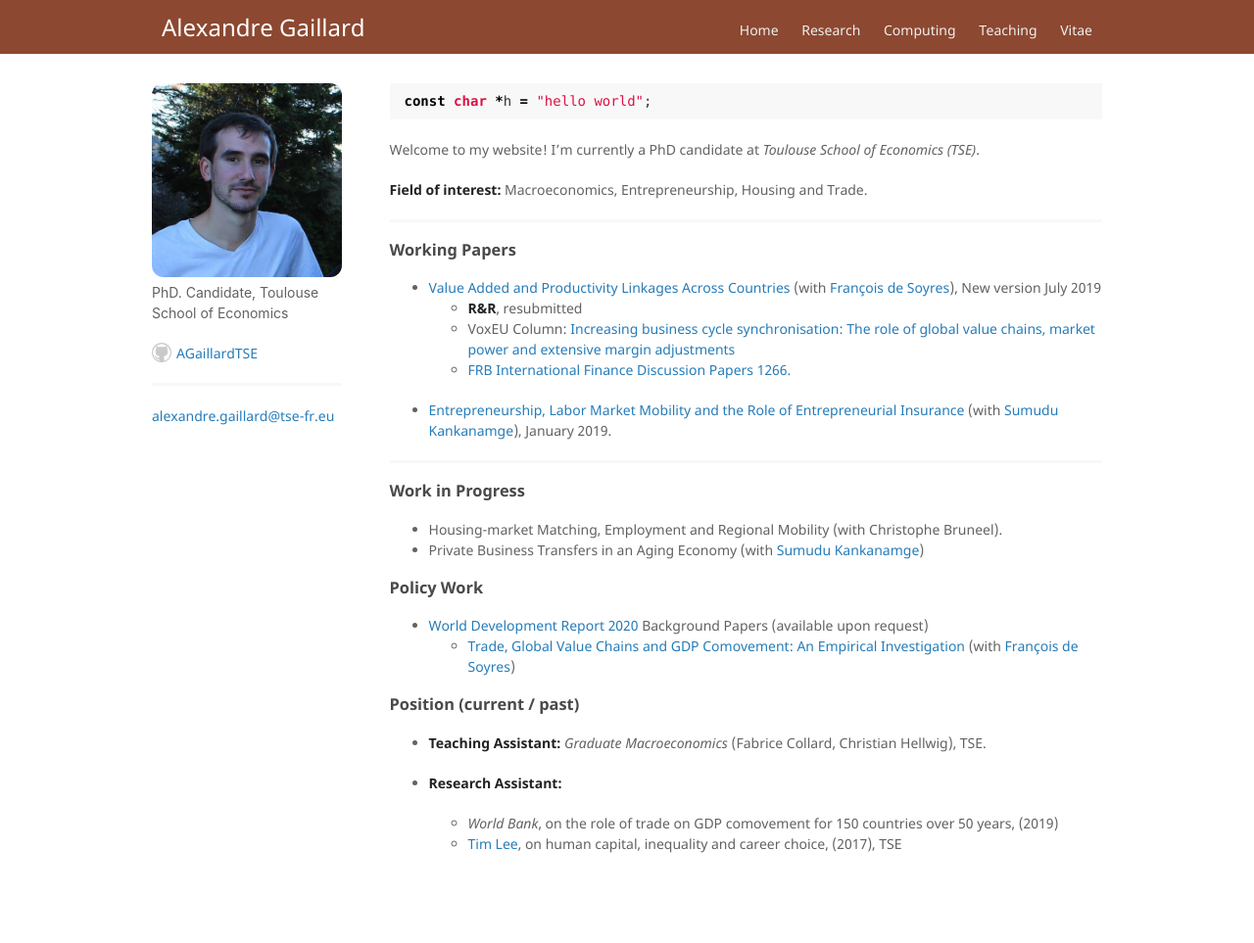
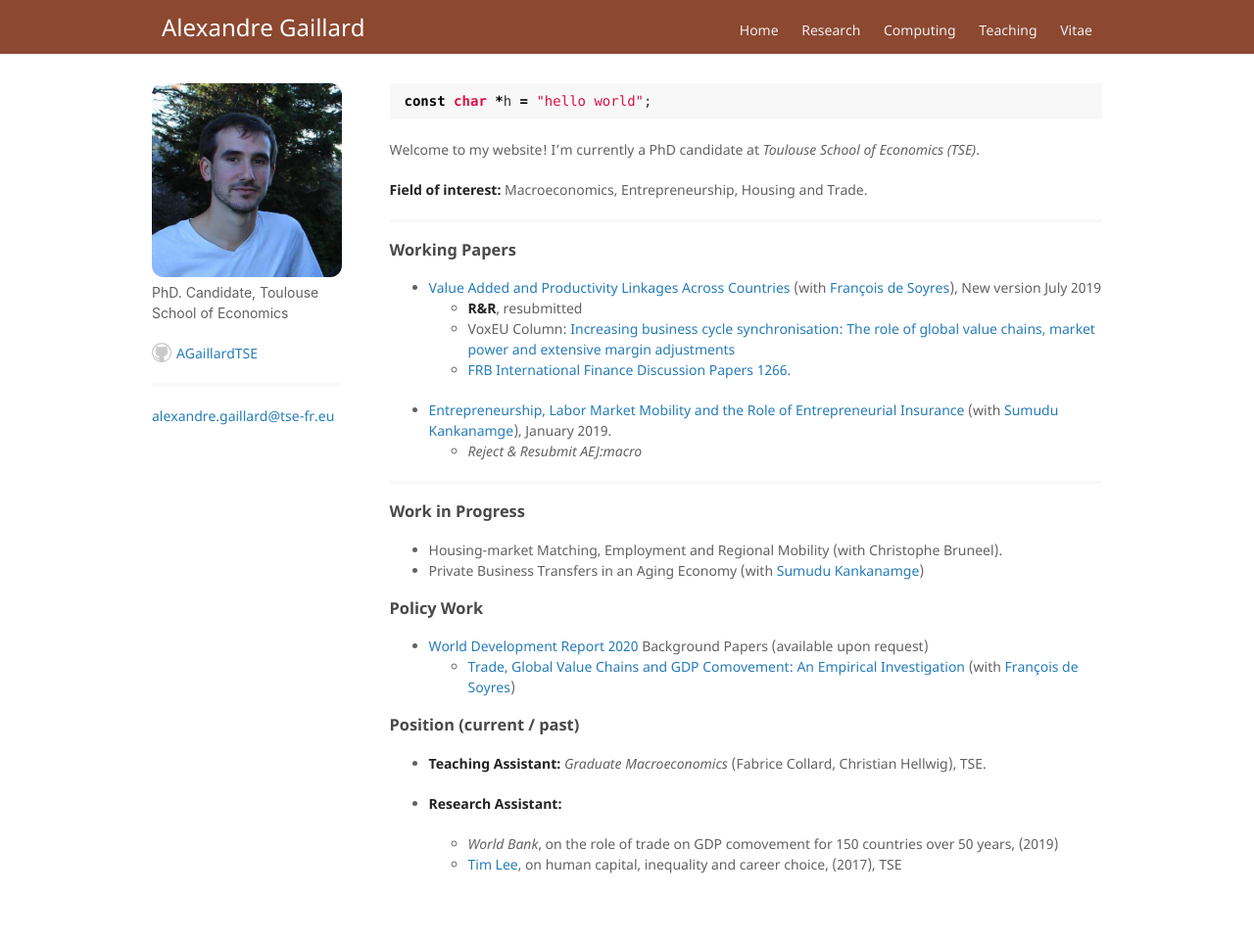
Before and after one commit to AGaillardTSE/AGaillardTSE.github.io, a Jekyll site: the page built from index.md, in a window 1280 px wide. Shown: the whole page at 98% size. Built offline with Jekyll 4.4.1, drawn with Linux system fonts in a browser that asks for light colours; before the commit the page ends 942 px from its top, so only the background shows below that.

Commit message:
Update index.md

```diff
--- a/index.md
+++ b/index.md
@@ -20,6 +20,7 @@ Welcome to my website! I’m currently a PhD candidate at *Toulouse School of Ec
     - <a href="https://www.federalreserve.gov/econres/ifdp/files/ifdp1266.pdf" target="_blank">FRB International Finance Discussion Papers 1266.</a>
 
 *   [Entrepreneurship, Labor Market Mobility and the Role of Entrepreneurial Insurance](http://agaillard.eu/projects/ELMM/) (with [Sumudu Kankanamge](http://kankanamge.free.fr/)), January 2019.
+    - *Reject & Resubmit AEJ:macro*
 
 * * *
 
```
